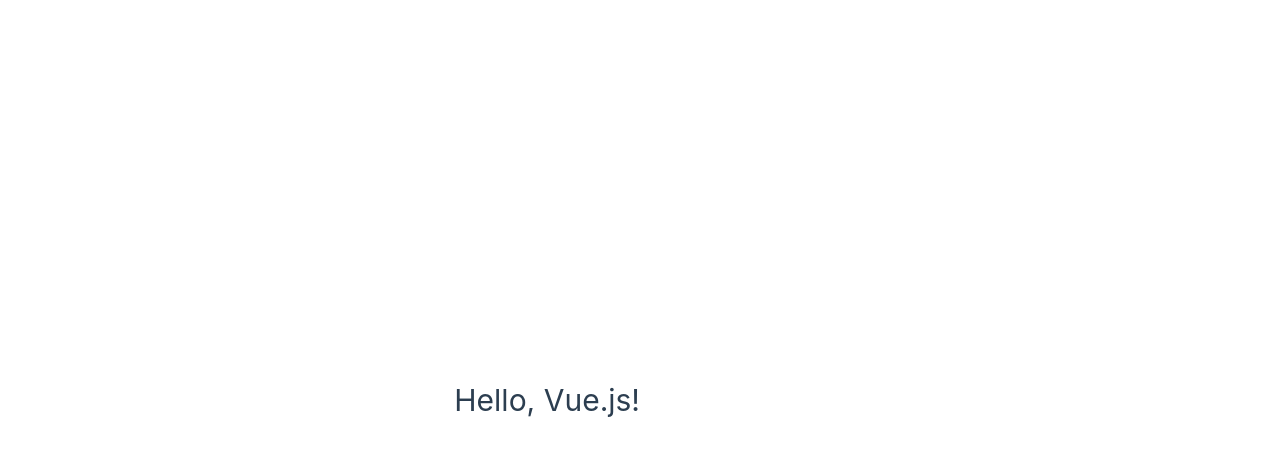
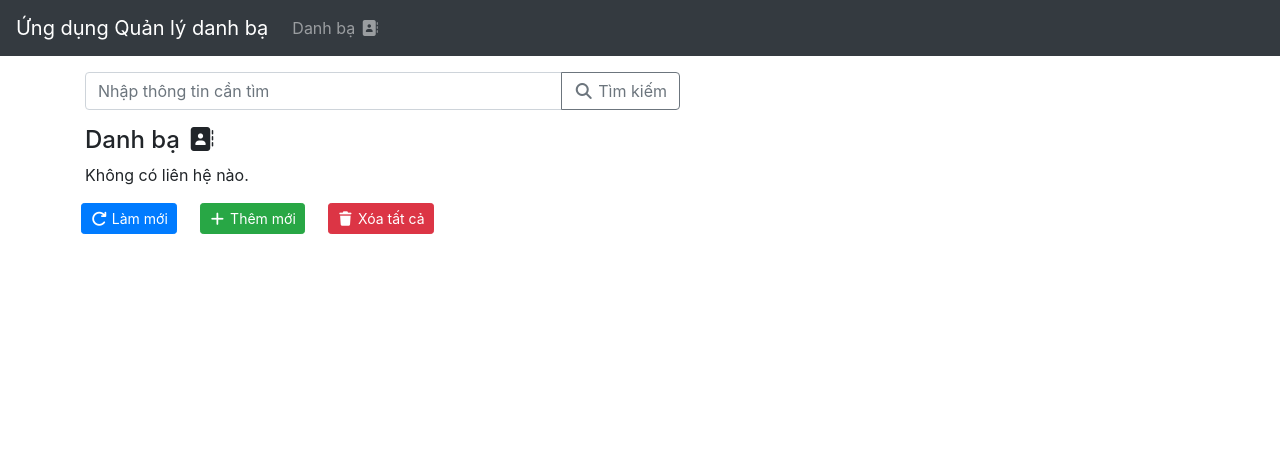
Before and after one commit to HuynhPhanTheTrung2003/contactbook-frontend, a Vue app: page / in a window 1280 px wide. Shown: the top 456 px of the page. Built offline with nearby package versions, Linux system fonts and the light colour scheme; no server answers.

Commit message:
Hien thi danh sach cac contact lay ve tu server

```diff
--- a/src/App.vue
+++ b/src/App.vue
@@ -1,9 +1,19 @@
 <script>
-export default {};
+import AppHeader from "@/components/AppHeader.vue";
+export default {
+  components: {
+    AppHeader,
+  },
+};
 </script>
 
 <template>
-  <h1>Hello, Vue.js!</h1>
+  <div id="app">
+    <AppHeader />
+    <div class="container mt-3">
+      <router-view />
+    </div>
+  </div>
 </template>
 
 <style>
--- /dev/null
+++ b/src/components/AppHeader.vue
@@ -0,0 +1,13 @@
+<template>
+  <nav class="navbar navbar-expand navbar-dark bg-dark">
+    <a href="/" class="navbar-brand">Ứng dụng Quản lý danh bạ</a>
+    <div class="mr-auto navbar-nav">
+      <li class="nav-item">
+        <router-link :to="{ name: 'contactbook' }" class="nav-link">
+          Danh bạ
+          <i class="fas fa-address-book"></i>
+        </router-link>
+      </li>
+    </div>
+  </nav>
+</template>
--- /dev/null
+++ b/src/components/ContactCard.vue
@@ -0,0 +1,32 @@
+<script>
+export default {
+  props: {
+    contact: { type: Object, required: true },
+  },
+};
+</script>
+<template>
+  <div>
+    <div class="p-1">
+      <strong>Tên:</strong>
+      {{ contact.name }}
+    </div>
+    <div class="p-1">
+      <strong>E-mail:</strong>
+      {{ contact.email }}
+    </div>
+    <div class="p-1">
+      <strong>Địa chỉ:</strong>
+      {{ contact.address }}
+    </div>
+    <div class="p-1">
+      <strong>Điện thoại:</strong>
+      {{ contact.phone }}
+    </div>
+    <div class="p-1">
+      <strong>Liên hệ yêu thích:&nbsp;</strong>
+      <i v-if="contact.favorite" class="fas fa-check"></i>
+      <i v-else class="fas fa-times"></i>
+    </div>
+  </div>
+</template>
--- /dev/null
+++ b/src/components/ContactList.vue
@@ -0,0 +1,27 @@
+<script>
+export default {
+  props: {
+    contacts: { type: Array, default: [] },
+    activeIndex: { type: Number, default: -1 },
+  },
+  emits: ["update:activeIndex"],
+  methods: {
+    updateActiveIndex(index) {
+      this.$emit("update:activeIndex", index);
+    },
+  },
+};
+</script>
+<template>
+  <ul class="list-group">
+    <li
+      class="list-group-item"
+      v-for="(contact, index) in contacts"
+      :key="contact._id"
+      :class="{ active: index === activeIndex }"
+      @click="updateActiveIndex(index)"
+    >
+      {{ contact.name }}
+    </li>
+  </ul>
+</template>
--- /dev/null
+++ b/src/components/InputSearch.vue
@@ -0,0 +1,33 @@
+<script>
+export default {
+  props: {
+    modelValue: { type: String, default: "" },
+  },
+  emits: ["submit", "update:modelValue"],
+  methods: {
+    updateModelValue(e) {
+      this.$emit("update:modelValue", e.target.value);
+    },
+    submit() {
+      this.$emit("submit");
+    },
+  },
+};
+</script>
+<template>
+  <div class="input-group">
+    <input
+      type="text"
+      class="form-control"
+      placeholder="Nhập thông tin cần tìm"
+      :value="modelValue"
+      @input="updateModelValue"
+      @keyup.enter="submit"
+    />
+    <div class="input-group-append">
+      <button class="btn btn-outline-secondary" type="button" @click="submit">
+        <i class="fas fa-search"></i> Tìm kiếm
+      </button>
+    </div>
+  </div>
+</template>
--- /dev/null
+++ b/src/router/index.js
@@ -0,0 +1,17 @@
+import { createWebHistory, createRouter } from "vue-router";
+import ContactBook from "@/views/ContactBook.vue";
+
+const routes = [
+  {
+    path: "/",
+    name: "contactbook",
+    component: ContactBook,
+  },
+];
+
+const router = createRouter({
+  history: createWebHistory(),
+  routes,
+});
+
+export default router;
--- /dev/null
+++ b/src/services/api.service.js
@@ -0,0 +1,13 @@
+import axios from "axios";
+const commonConfig = {
+  headers: {
+    "Content-Type": "application/json",
+    Accept: "application/json",
+  },
+};
+export default (baseURL) => {
+  return axios.create({
+    baseURL,
+    ...commonConfig,
+  });
+};
--- /dev/null
+++ b/src/services/contact.service.js
@@ -0,0 +1,33 @@
+import createApiClient from "./api.service";
+
+class ContactService {
+  constructor(baseUrl = "/api/contacts") {
+    this.api = createApiClient(baseUrl);
+  }
+
+  async getAll() {
+    return (await this.api.get("/")).data;
+  }
+
+  async create(data) {
+    return (await this.api.post("/", data)).data;
+  }
+
+  async deleteAll() {
+    return (await this.api.delete("/")).data;
+  }
+
+  async get(id) {
+    return (await this.api.get(`/${id}`)).data;
+  }
+
+  async update(id, data) {
+    return (await this.api.put(`/${id}`, data)).data;
+  }
+
+  async delete(id) {
+    return (await this.api.delete(`/${id}`)).data;
+  }
+}
+
+export default new ContactService();
--- /dev/null
+++ b/src/views/ContactBook.vue
@@ -0,0 +1,141 @@
+<template>
+  <div class="page row">
+    <div class="col-md-10">
+      <InputSearch v-model="searchText" />
+    </div>
+
+    <div class="mt-3 col-md-6">
+      <h4>
+        Danh bạ
+        <i class="fas fa-address-book"></i>
+      </h4>
+
+      <ContactList
+        v-if="filteredContactsCount > 0"
+        :contacts="filteredContacts"
+        v-model:activeIndex="activeIndex"
+      />
+
+      <p v-else>Không có liên hệ nào.</p>
+
+      <div class="mt-3 row justify-content-around align-items-center">
+        <button class="btn btn-sm btn-primary" @click="refreshList">
+          <i class="fas fa-redo"></i> Làm mới
+        </button>
+
+        <button class="btn btn-sm btn-success" @click="goToAddContact">
+          <i class="fas fa-plus"></i> Thêm mới
+        </button>
+
+        <button class="btn btn-sm btn-danger" @click="removeAllContacts">
+          <i class="fas fa-trash"></i> Xóa tất cả
+        </button>
+      </div>
+    </div>
+
+    <div class="mt-3 col-md-6">
+      <div v-if="activeContact">
+        <h4>
+          Chi tiết Liên hệ
+          <i class="fas fa-address-card"></i>
+        </h4>
+        <ContactCard :contact="activeContact" />
+      </div>
+    </div>
+  </div>
+</template>
+
+<script>
+import ContactCard from "@/components/ContactCard.vue";
+import InputSearch from "@/components/InputSearch.vue";
+import ContactList from "@/components/ContactList.vue";
+import ContactService from "@/services/contact.service";
+
+export default {
+  components: {
+    ContactCard,
+    InputSearch,
+    ContactList,
+  },
+
+  data() {
+    return {
+      contacts: [],
+      activeIndex: -1,
+      searchText: "",
+    };
+  },
+
+  watch: {
+    searchText() {
+      this.activeIndex = -1;
+    },
+  },
+
+  computed: {
+    contactStrings() {
+      return this.contacts.map((contact) => {
+        const { name, email, address, phone } = contact;
+        return [name, email, address, phone].join("");
+      });
+    },
+
+    filteredContacts() {
+      if (!this.searchText) return this.contacts;
+      return this.contacts.filter((_contact, index) =>
+        this.contactStrings[index].includes(this.searchText),
+      );
+    },
+
+    activeContact() {
+      if (this.activeIndex < 0) return null;
+      return this.filteredContacts[this.activeIndex];
+    },
+
+    filteredContactsCount() {
+      return this.filteredContacts.length;
+    },
+  },
+
+  methods: {
+    async retrieveContacts() {
+      try {
+        this.contacts = await ContactService.getAll();
+      } catch (error) {
+        console.log(error);
+      }
+    },
+
+    refreshList() {
+      this.retrieveContacts();
+      this.activeIndex = -1;
+    },
+
+    async removeAllContacts() {
+      if (confirm("Bạn muốn xóa tất cả Liên hệ?")) {
+        try {
+          await ContactService.deleteAll();
+          this.refreshList();
+        } catch (error) {
+          console.log(error);
+        }
+      }
+    },
+
+    goToAddContact() {
+      this.$router.push({ name: "contact.add" });
+    },
+  },
+
+  mounted() {
+    this.refreshList();
+  },
+};
+</script>
+
+<style scoped>
+.page {
+  text-align: left;
+  max-width: 750px;
+}
+</style>
--- a/vite.config.js
+++ b/vite.config.js
@@ -14,5 +14,11 @@
   },
   server: {
     port: 3001,
+    proxy: {
+      "/api": {
+        target: "http://localhost:3000/",
+        changeOrigin: true,
+      },
+    },
   },
 });
```
Also changed, not shown: package.json (+7 -1 lines), src/main.js (+6 -4 lines), 1 other file (tests, documents, lock files or other folders).
